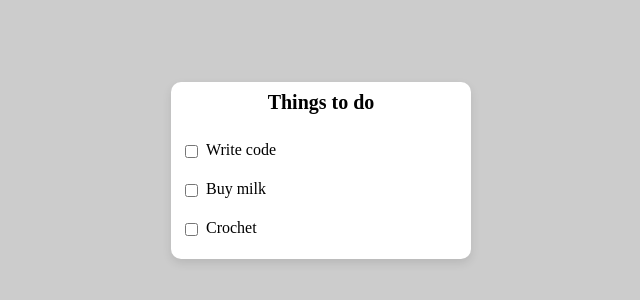
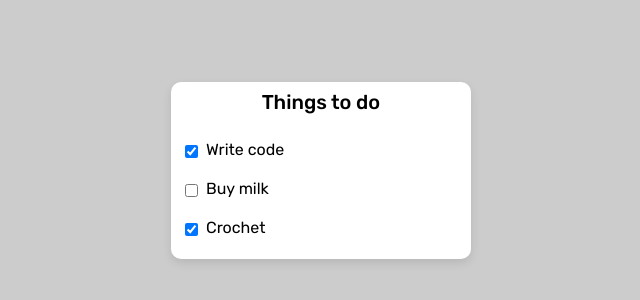
Before and after one commit to bossmoon229/todo-app, a React (Vite) app: page / in a window 1280 px wide. Shown: the part 230-530 px from the top of the page, without its empty margins (319-959 px from the left). Built offline with nearby package versions, Linux system fonts and the light colour scheme.

Commit message:
try to do checkbox with checked props

```diff
--- a/src/components/List.tsx
+++ b/src/components/List.tsx
@@ -1,6 +1,18 @@
+import { useState } from "react";
 import { todos } from "../data/data";
 
 export default function List() {
+  const [checked, setChecked] = useState(todos);
+
+  const handleCheckTodos = (id: number) =>{
+    console.log('====================================');
+    console.log('checked');
+    console.log('====================================');
+    setChecked(checked.map((todo)=>
+    todo.id === id ? {...todo, completed: !todo.completed} : todo
+    ))
+  }
+
   return (
     <div className="list-wrapper">
       <div className="todos">
@@ -8,7 +20,10 @@ export default function List() {
         <ul>
           {todos.map((todo) => (
             <li key={todo.id}>
-              <input type="checkbox" />
+              <input type='checkbox'
+                checked={todo.completed}
+                onChange={() => handleCheckTodos(todo.id)}
+              />
               {todo.text}
             </li>
           ))}
--- a/src/styles/index.css
+++ b/src/styles/index.css
@@ -1,7 +1,9 @@
 @import url("./reset.css");
+@import url("https://fonts.googleapis.com/css2?family=Rubik:ital,wght@0,300..900;1,300..900&display=swap");
 
 body {
   background-color: #cccccc;
+  font-family: "Rubik", sans-serif;
 }
 
 .list-wrapper {
@@ -34,8 +36,8 @@ body {
   flex-direction: column;
 }
 
-.todos h1{
-    font-size: 20px;
-    font-weight: bold;
-    padding: 10px;
+.todos h1 {
+  font-size: 20px;
+  font-weight: 500;
+  padding: 10px;
 }
```
